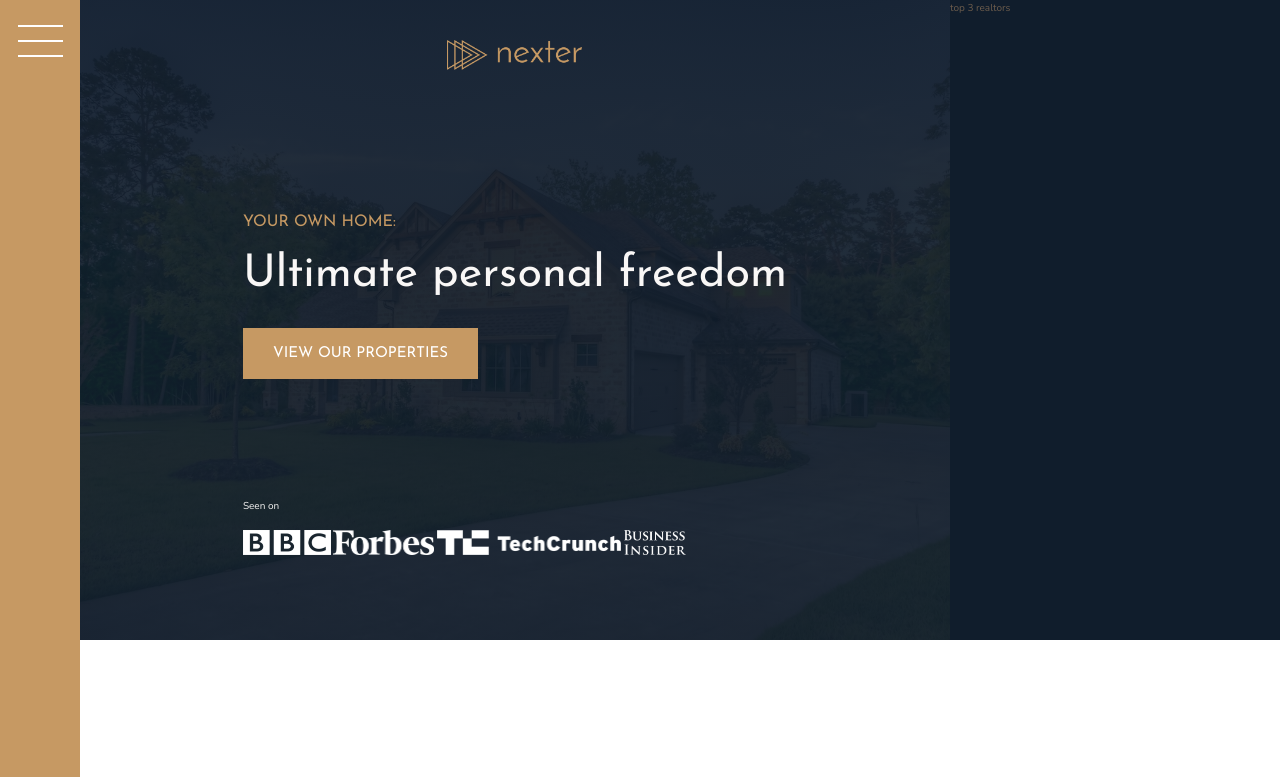
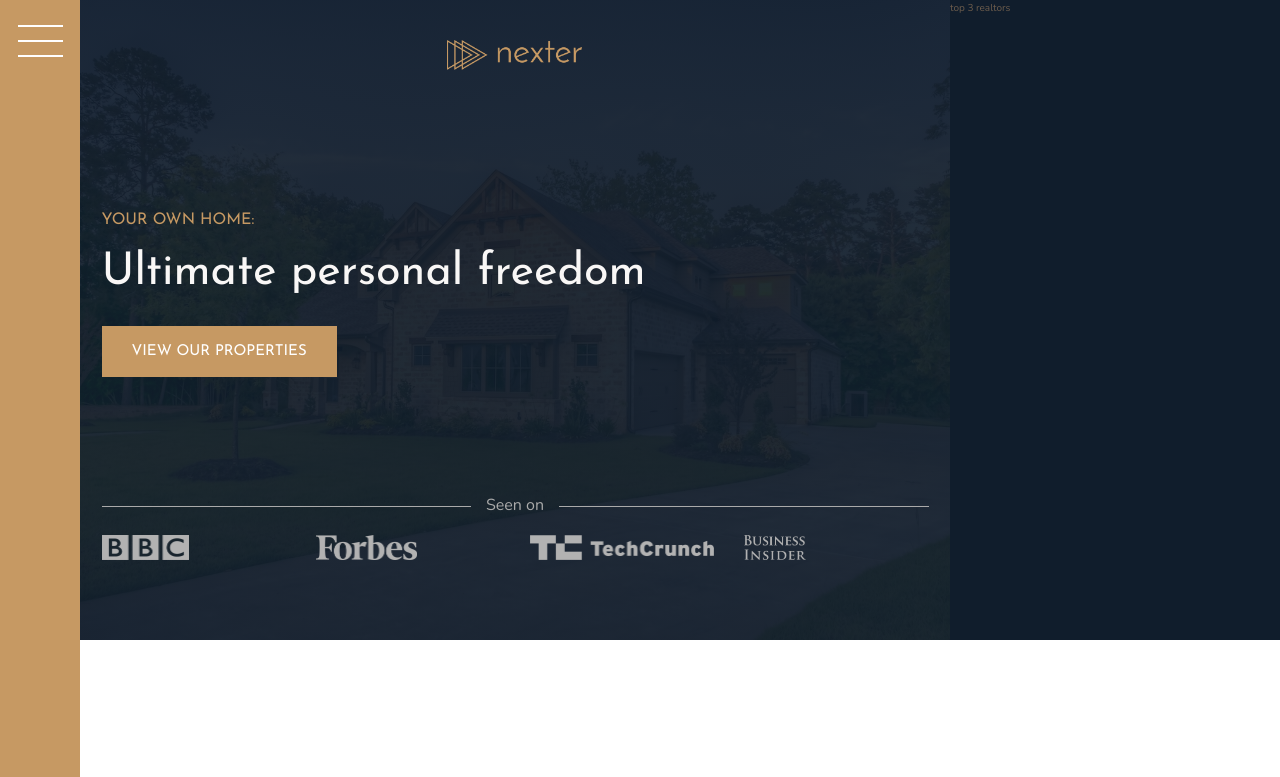
Before and after one commit to Temkum/Nexter, a website: page index.html in a window 1280 px wide. Shown: the top 777 px of the page. Drawn offline with nearby package versions, Linux system fonts and the light colour scheme.

Commit message:
Header part 2

```diff
--- a/sass/_header.scss
+++ b/sass/_header.scss
@@ -23,12 +23,34 @@
     }
 
     &__seenon-text {
-        color: $gray-light1;
+        display: grid;
+        grid-template-columns: 1fr max-content 1fr;
+        grid-column-gap: 1.5rem;
+        align-items: center;
+
+
+        color: $gray-light2;
+        font-size: 1.6rem;
+
+        &::before,
+        &::after {
+            content: "";
+            height: 1px;
+            display: block;
+            background-color: currentColor;
+        }
     }
 
     &__seenon-logos {
+        display: grid;
+        grid-template-columns: repeat(4, 1fr);
+        grid-column-gap: 3rem;
+        justify-content: center;
+
+
         img {
             height: 2.5rem;
+            filter: brightness(70%);
         }
     }
 }
```
Also changed, not shown: css/style.css.
